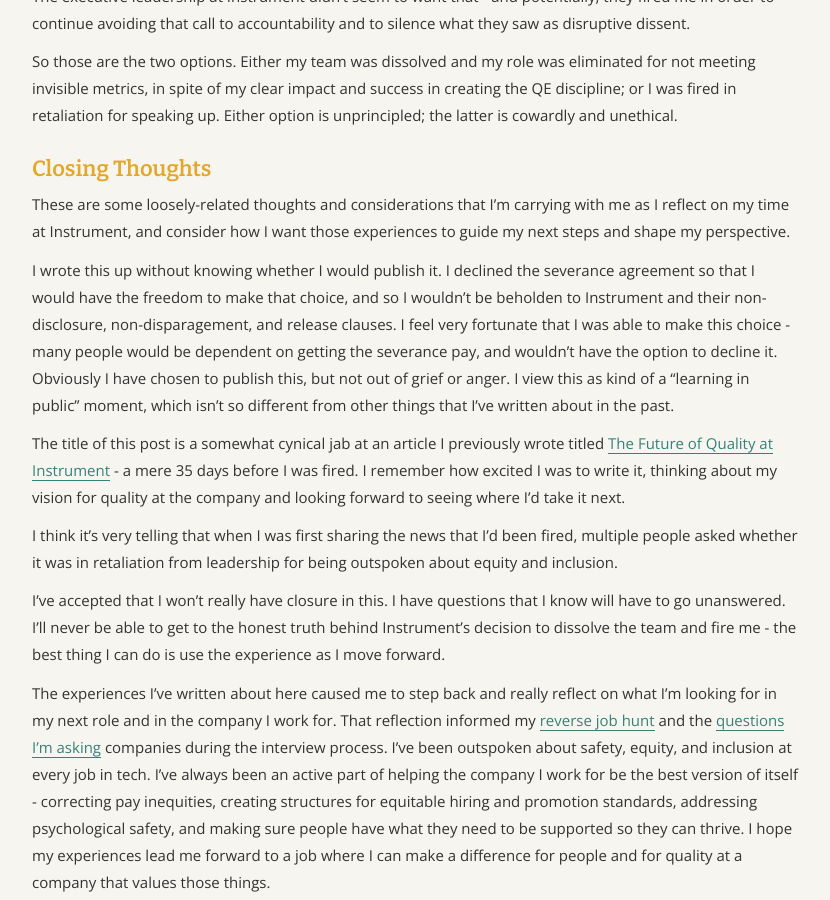
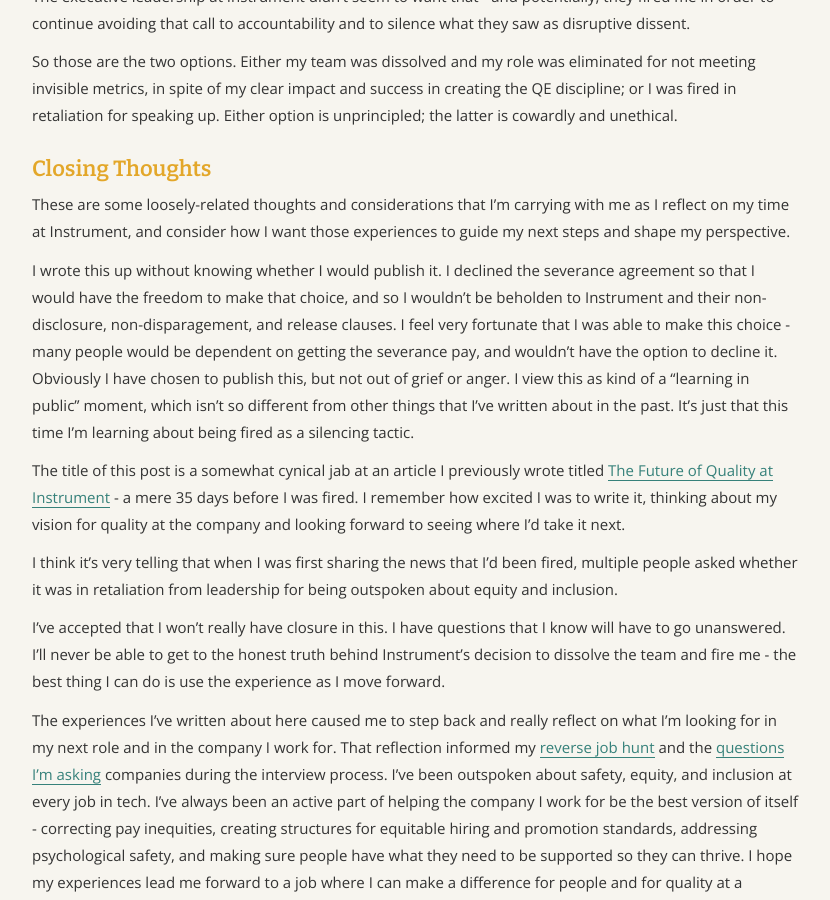
Before and after one commit to angelariggs/angelariggs.github.io, a Jekyll site: the page built from _posts/2020-10-13-thirty-five-days.md, in a window 1280 px wide and 900 px high, scrolled down 3348 px. Shown: the whole window, without its empty margins (224-1054 px from the left). Built offline with Jekyll 4.4.1, drawn with Linux system fonts in a browser that asks for light colours.

Commit message:
smol update to 35 days

```diff
--- a/_posts/2020-10-13-thirty-five-days.md
+++ b/_posts/2020-10-13-thirty-five-days.md
@@ -67,7 +67,7 @@
 
 These are some loosely-related thoughts and considerations that I’m carrying with me as I reflect on my time at Instrument, and consider how I want those experiences to guide my next steps and shape my perspective.
 
-I wrote this up without knowing whether I would publish it. I declined the severance agreement so that I would have the freedom to make that choice, and so I wouldn’t be beholden to Instrument and their non-disclosure, non-disparagement, and release clauses. I feel very fortunate that I was able to make this choice - many people would be dependent on getting the severance pay, and wouldn’t have the option to decline it. Obviously I have chosen to publish this, but not out of grief or anger. I view this as kind of a "learning in public" moment, which isn't so different from other things that I've written about in the past.
+I wrote this up without knowing whether I would publish it. I declined the severance agreement so that I would have the freedom to make that choice, and so I wouldn’t be beholden to Instrument and their non-disclosure, non-disparagement, and release clauses. I feel very fortunate that I was able to make this choice - many people would be dependent on getting the severance pay, and wouldn’t have the option to decline it. Obviously I have chosen to publish this, but not out of grief or anger. I view this as kind of a "learning in public" moment, which isn't so different from other things that I've written about in the past. It's just that this time I'm learning about being fired as a silencing tactic.
 
 The title of this post is a somewhat cynical jab at an article I previously wrote titled [The Future of Quality at Instrument](https://angelariggs.github.io/articles/future-of-quality-at-instrument) - a mere 35 days before I was fired. I remember how excited I was to write it, thinking about my vision for quality at the company and looking forward to seeing where I’d take it next.
 
```
